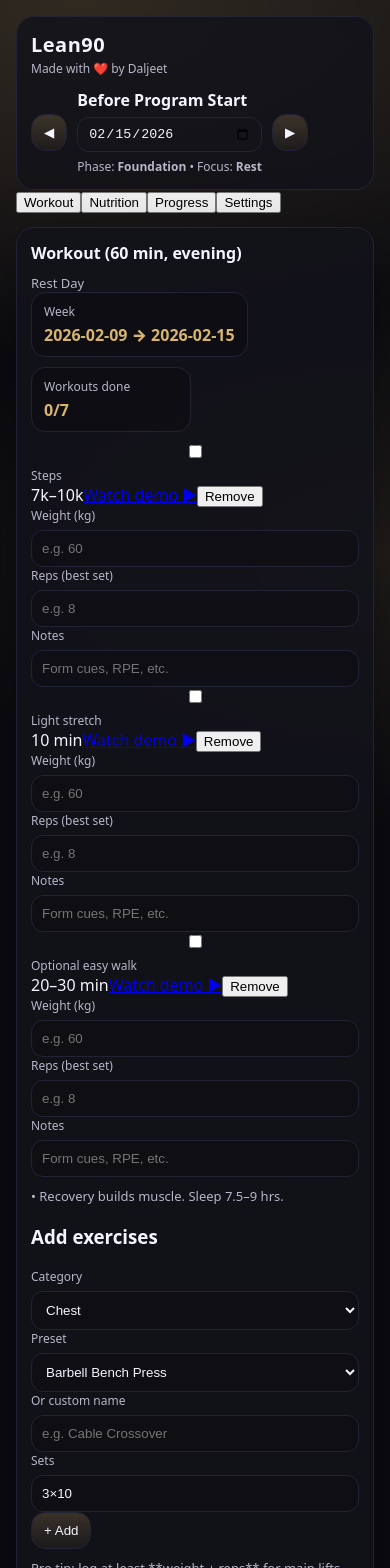
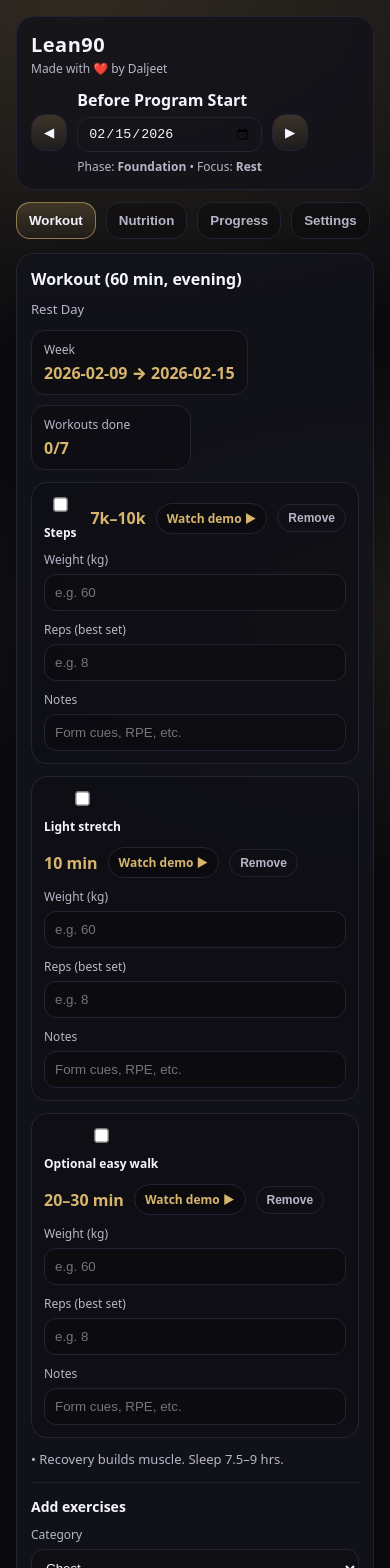
Before and after one commit to dj044/lean90, a React (Vite) app: page / in a window 390 px wide. Shown: the top 1568 px of the page. Built offline with nearby package versions, Linux system fonts and the light colour scheme.

Commit message:
Update index.css

```diff
--- a/src/index.css
+++ b/src/index.css
@@ -112,3 +112,161 @@ input, select{
   .topbar{flex-direction:column;align-items:stretch}
   .dateMid{align-items:stretch}
 }
+/* --- Tabs + v2 UI --- */
+.tabs{
+  margin-top: 12px;
+  display:flex;
+  gap:10px;
+  flex-wrap:wrap;
+}
+.tabBtn{
+  border:1px solid var(--line);
+  background: rgba(0,0,0,0.25);
+  color: var(--muted);
+  padding:10px 12px;
+  border-radius:14px;
+  cursor:pointer;
+  font-weight:800;
+}
+.tabBtn.active{
+  color: var(--text);
+  border-color: rgba(215,181,109,0.6);
+  background: linear-gradient(180deg, rgba(215,181,109,0.20), rgba(215,181,109,0.05));
+}
+
+.grid.one{ grid-template-columns: 1fr; }
+
+.cardTop{
+  display:flex;
+  align-items:flex-start;
+  justify-content:space-between;
+  gap:12px;
+  flex-wrap:wrap;
+}
+
+.divider{
+  height:1px;
+  background: rgba(35,35,54,0.9);
+  margin:14px 0;
+}
+
+.h3{
+  margin: 0 0 10px 0;
+  font-size: 14px;
+  color: var(--text);
+}
+
+.exCard{
+  border:1px solid var(--line);
+  border-radius:16px;
+  padding:12px;
+  margin:12px 0;
+  background: rgba(0,0,0,0.18);
+}
+
+.exTop{
+  display:flex;
+  justify-content:space-between;
+  gap:12px;
+  flex-wrap:wrap;
+  align-items:center;
+}
+
+.checkRow{
+  display:flex;
+  align-items:center;
+  gap:10px;
+  cursor:pointer;
+  user-select:none;
+}
+.checkRow input{ transform: scale(1.1); }
+
+.exName{
+  font-weight:900;
+  color: var(--text);
+}
+.exMeta{
+  display:flex;
+  gap:10px;
+  flex-wrap:wrap;
+  align-items:center;
+}
+.exSets{
+  color: var(--gold);
+  font-weight:900;
+}
+
+.demoLink{
+  color: var(--gold);
+  text-decoration:none;
+  border:1px solid var(--line);
+  padding:6px 10px;
+  border-radius:999px;
+  background: rgba(0,0,0,0.25);
+  font-weight:800;
+  font-size:12px;
+}
+.demoLink:hover{ border-color: rgba(215,181,109,0.6); }
+
+.miniBtn{
+  border:1px solid var(--line);
+  background: transparent;
+  color: var(--muted);
+  padding:6px 10px;
+  border-radius:999px;
+  cursor:pointer;
+  font-weight:800;
+  font-size:12px;
+}
+.miniBtn:hover{ border-color: rgba(215,181,109,0.6); color: var(--text); }
+
+.exInputs{
+  margin-top:10px;
+  display:grid;
+  grid-template-columns: 1fr 1fr;
+  gap:10px;
+}
+.exInputs .span2{ grid-column: span 2; }
+
+.addRow{
+  display:grid;
+  grid-template-columns: 1fr 1fr 1fr 1fr auto;
+  gap:10px;
+  align-items:end;
+}
+@media (max-width: 900px){
+  .addRow{ grid-template-columns: 1fr; }
+  .exInputs{ grid-template-columns: 1fr; }
+  .exInputs .span2{ grid-column: span 1; }
+}
+
+/* Charts */
+.chartsGrid{
+  display:grid;
+  grid-template-columns: 1fr 1fr;
+  gap:12px;
+}
+@media (max-width: 900px){
+  .chartsGrid{ grid-template-columns: 1fr; }
+}
+.chartCard{
+  border:1px solid var(--line);
+  border-radius:18px;
+  padding:12px;
+  background: rgba(0,0,0,0.18);
+}
+.chartTop{
+  display:flex;
+  justify-content:space-between;
+  align-items:baseline;
+  gap:10px;
+  margin-bottom:8px;
+}
+.chartTitle{ font-weight:900; }
+.chartValue{ color: var(--gold); font-weight:900; }
+.chart{ width:100%; height:auto; display:block; }
+.chartLabels{
+  display:flex;
+  justify-content:space-between;
+  margin-top:8px;
+}
```
